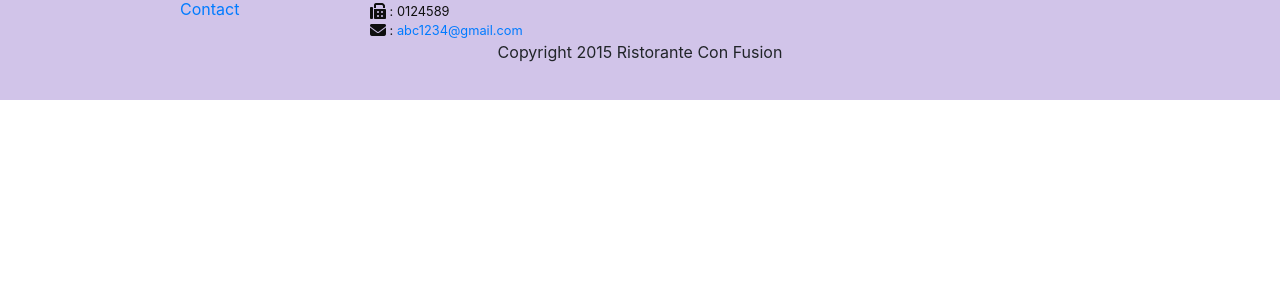
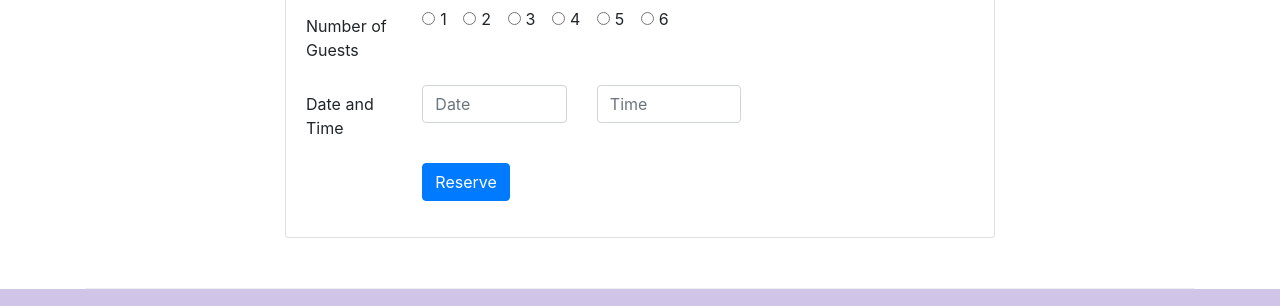
Before and after one commit to oliver-007/Front-End-Web-UI-Frameworks-and-Tools-Bootstrap-4, a website: page index.html in a window 1280 px wide. Shown: the part 1661-1967 px from the top of the page. Before the commit the page ends 1761 px from the top, so only its background shows below. Drawn offline with nearby package versions, Linux system fonts and the light colour scheme.

Commit message:
Reserve Table form added

```diff
--- a/index.html
+++ b/index.html
@@ -156,6 +156,118 @@
           </div>
         </div>
       </div>
+      <div class="row row-content">
+        <div class="col-12 col-sm-8 offset-sm-2">
+          <div class="card">
+            <h2 class="card-header bg-warning text-white">Reserve a Table</h2>
+            <div class="card-body">
+              <form action="#">
+                <div class="form-group row">
+                  <label for="Number_of_Guests" class="col-md-2 col-form-label"
+                    >Number of Guests</label
+                  >
+                  <div class="col-12 col-sm-8">
+                    <div class="form-check-inline">
+                      <label class="form-check-label" for="radio1">
+                        <input
+                          type="radio"
+                          class="form-check-input"
+                          id="radio1"
+                          name="optradio"
+                          value="1"
+                        />1
+                      </label>
+                    </div>
+                    <div class="form-check-inline">
+                      <label class="form-check-label" for="radio2">
+                        <input
+                          type="radio"
+                          class="form-check-input"
+                          id="radio2"
+                          name="optradio"
+                          value="2"
+                        />2
+                      </label>
+                    </div>
+                    <div class="form-check-inline">
+                      <label class="form-check-label" for="radio3">
+                        <input
+                          type="radio"
+                          class="form-check-input"
+                          id="radio3"
+                          name="optradio"
+                          value="3"
+                        />3
+                      </label>
+                    </div>
+                    <div class="form-check-inline">
+                      <label class="form-check-label" for="radio4">
+                        <input
+                          type="radio"
+                          class="form-check-input"
+                          id="radio4"
+                          name="optradio"
+                          value="4"
+                        />4
+                      </label>
+                    </div>
+                    <div class="form-check-inline">
+                      <label class="form-check-label" for="radio5">
+                        <input
+                          type="radio"
+                          class="form-check-input"
+                          id="radio5"
+                          name="optradio"
+                          value="5"
+                        />5
+                      </label>
+                    </div>
+                    <div class="form-check-inline">
+                      <label class="form-check-label" for="radio6">
+                        <input
+                          type="radio"
+                          class="form-check-input"
+                          id="radio6"
+                          name="optradio"
+                          value="6"
+                        />6
+                      </label>
+                    </div>
+                  </div>
+                </div>
+                <div class="form-group row">
+                  <label for="date" class="col-12 col-sm-2 col-form-label"
+                    >Date and Time</label
+                  >
+                  <div class="col-12 col-sm-3">
+                    <input
+                      class="form-control"
+                      id="date"
+                      name="date"
+                      placeholder="Date"
+                    />
+                  </div>
+                  <div class="col-12 col-sm-3">
+                    <input
+                      class="form-control"
+                      id="time"
+                      name="time"
+                      placeholder="Time"
+                    />
+                  </div>
+                </div>
+                <div class="form-group row">
+                  <div class="offset-md-2 col-md-10">
+                    <button type="submit" class="btn btn-primary">
+                      Reserve
+                    </button>
+                  </div>
+                </div>
+              </form>
+            </div>
+          </div>
+        </div>
+      </div>
     </div>
 
     <footer class="footer">
```
